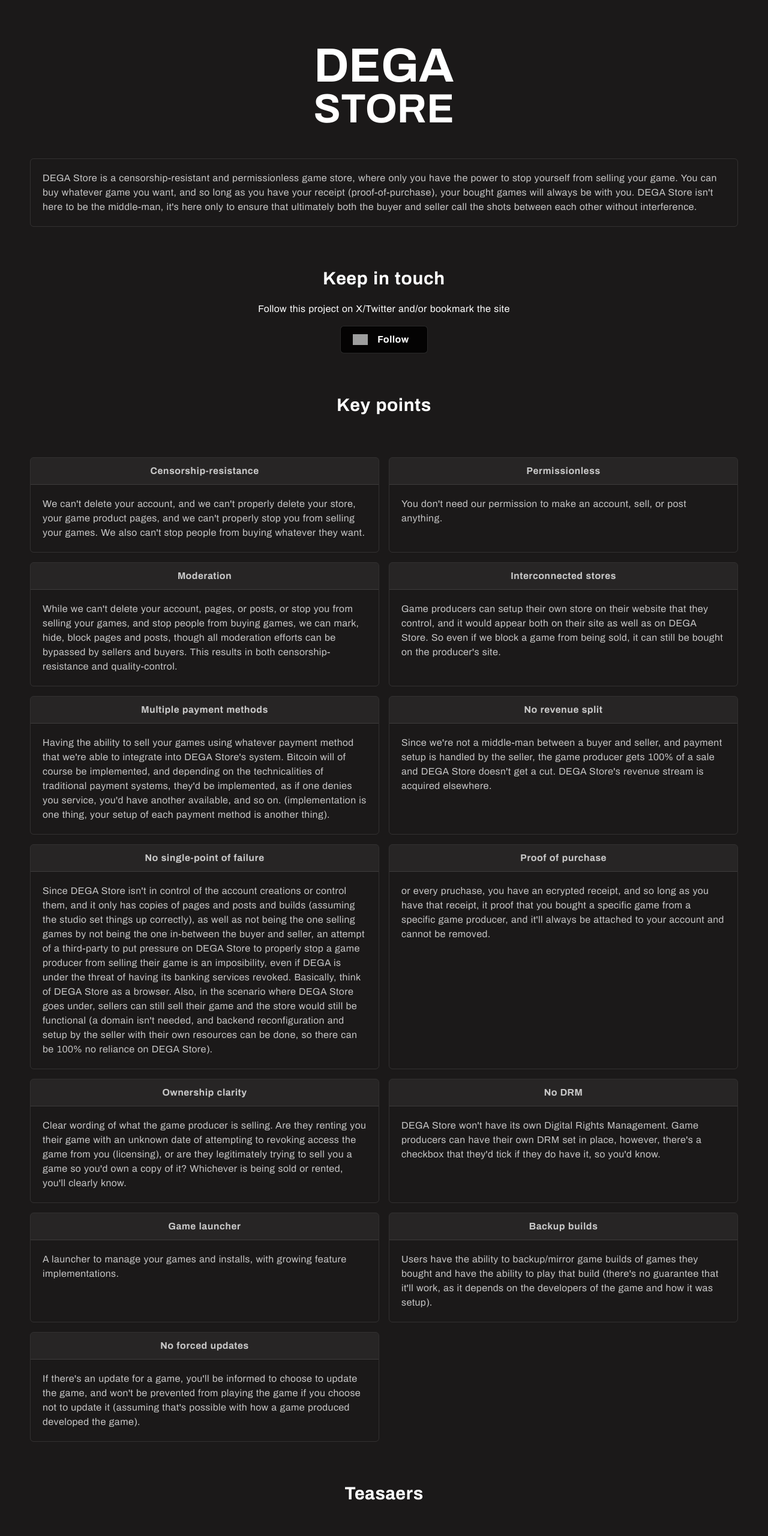
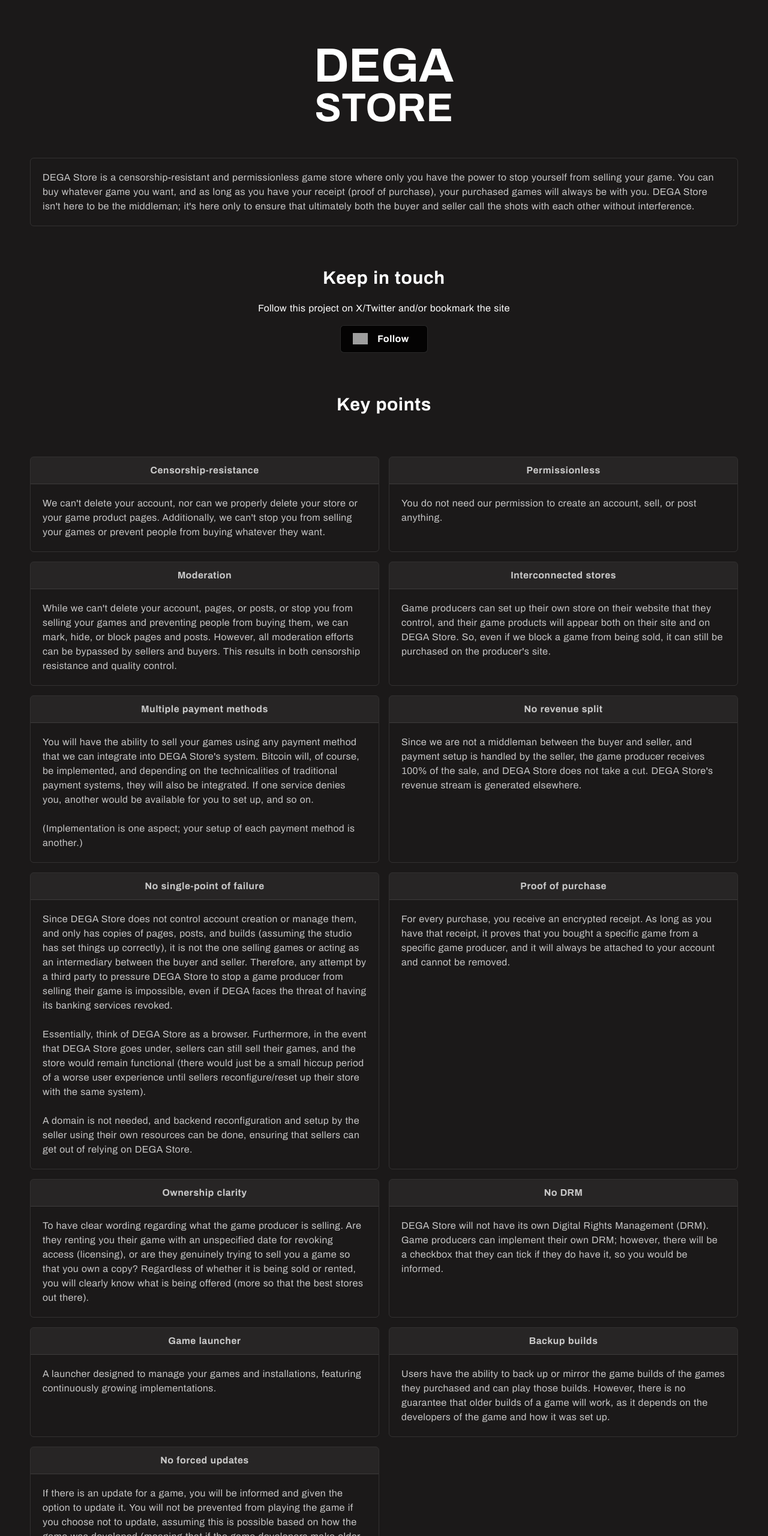
Before and after one commit to DEGAStore/DEGA-Store, a plain HTML site: page index.html in a window 1280 px wide. Shown: the top 2560 px of the page at 60% size. Drawn offline with nearby package versions, Linux system fonts and the light colour scheme; grey boxes are pictures that could not be loaded; files whose address does not match are found by name; a web font is replaced by a local one.

Commit message:
Add files via upload

```diff
--- a/index.html
+++ b/index.html
@@ -18,20 +18,14 @@
     <!-- main middle start -->
     <div class="w-full flex flex-col grow-1 overflow-hidden">
 
-    <div class="w-full h-full flex flex-col justify-center items-center p-[50px] gap-8">
+    <div class="w-full h-full flex flex-col justify-center items-center p-[50px] gap-8 max-md:p-[15]">
       <div class="w-full max-w-[1400px] flex flex-col justify-center items-center">
         <h1 class="text-[80px] font-bold">DEGA</h1>
-        <h1 class="text-[68px] font-bold mt-[-40px]">STORE<h1>
+        <h1 class="text-[67px] font-bold mt-[-40px]">STORE<h1>
       </div>
       <div class="w-full max-w-[1400px] flex flex-col justify-center items-center gap-16">
       <div class="w-full flex flex-col justify-center items-center p-[20px] rounded-md border border-solid border-white/10">
-        <p class="text-white/75">DEGA Store is a censorship-resistant and permissionless game
-          store, where only you have the power to stop yourself from selling your
-          game. You can buy whatever game you want, and so long as you have your
-          receipt (proof-of-purchase), your bought games will always be with you.
-          DEGA Store isn't here to be the middle-man, it's here only to ensure that
-          ultimately both the buyer and seller call the shots between each other
-          without interference.</p>
+        <p class="text-white/75">DEGA Store is a censorship-resistant and permissionless game store where only you have the power to stop yourself from selling your game. You can buy whatever game you want, and as long as you have your receipt (proof of purchase), your purchased games will always be with you. DEGA Store isn't here to be the middleman; it's here only to ensure that ultimately both the buyer and seller call the shots with each other without interference.</p>
       </div>
       <div class="w-full flex flex-col gap-4 justify-center items-center">
         <h2 class="text-h2 font-bold">Keep in touch</h2>
@@ -52,7 +46,7 @@
             <p class="font-bold text-center">Censorship-resistance</p>
           </div>
           <div class="w-full p-[20px]">
-            <p class="">We can't delete your account, and we can't properly delete your store, your game product pages, and we can't properly stop you from selling your games. We also can't stop people from buying whatever they want.</p>
+            <p class="">We can't delete your account, nor can we properly delete your store or your game product pages. Additionally, we can't stop you from selling your games or prevent people from buying whatever they want.</p>
           </div>
         </div>
         <div class="flex flex-col w-full rounded-md border border-solid border-white/10 text-white/75 overflow-hidden">
@@ -60,7 +54,7 @@
             <p class="font-bold text-center">Permissionless</p>
           </div>
           <div class="w-full p-[20px]">
-            <p class="">You don't need our permission to make an account, sell, or post anything.</p>
+            <p class="">You do not need our permission to create an account, sell, or post anything.</p>
           </div>
         </div>
         <div class="flex flex-col w-full rounded-md border border-solid border-white/10 text-white/75 overflow-hidden">
@@ -68,7 +62,7 @@
             <p class="font-bold text-center">Moderation</p>
           </div>
           <div class="w-full p-[20px]">
-            <p class="">While we can't delete your account, pages, or posts, or stop you from selling your games, and stop people from buying games, we can mark, hide, block pages and posts, though all moderation efforts can be bypassed by sellers and buyers. This results in both censorship-resistance and quality-control.</p>
+            <p class="">While we can't delete your account, pages, or posts, or stop you from selling your games and preventing people from buying them, we can mark, hide, or block pages and posts. However, all moderation efforts can be bypassed by sellers and buyers. This results in both censorship resistance and quality control.</p>
           </div>
         </div>
         <div class="flex flex-col w-full rounded-md border border-solid border-white/10 text-white/75 overflow-hidden">
@@ -76,7 +70,7 @@
             <p class="font-bold text-center">Interconnected stores</p>
           </div>
           <div class="w-full p-[20px]">
-            <p class="">Game producers can setup their own store on their website that they control, and it would appear both on their site as well as on DEGA Store. So even if we block a game from being sold, it can still be bought on the producer's site.</p>
+            <p class="">Game producers can set up their own store on their website that they control, and their game products will appear both on their site and on DEGA Store. So, even if we block a game from being sold, it can still be purchased on the producer's site.</p>
           </div>
         </div>
         <div class="flex flex-col w-full rounded-md border border-solid border-white/10 text-white/75 overflow-hidden">
@@ -84,8 +78,7 @@
             <p class="font-bold text-center">Multiple payment methods</p>
           </div>
           <div class="w-full p-[20px]">
-            <p class="">Having the ability to sell your games using whatever payment method that we're able to integrate into DEGA Store's system. Bitcoin will of course be implemented, and depending on the technicalities of traditional payment systems, they'd be implemented,
-              as if one denies you service, you'd have another available, and so on. (implementation is one thing, your setup of each payment method is another thing).</p>
+            <p class="">You will have the ability to sell your games using any payment method that we can integrate into DEGA Store's system. Bitcoin will, of course, be implemented, and depending on the technicalities of traditional payment systems, they will also be integrated. If one service denies you, another would be available for you to set up, and so on. <br><br>(Implementation is one aspect; your setup of each payment method is another.)</p>
           </div>
         </div>
         <div class="flex flex-col w-full rounded-md border border-solid border-white/10 text-white/75 overflow-hidden">
@@ -93,7 +86,7 @@
             <p class="font-bold text-center">No revenue split</p>
           </div>
           <div class="w-full p-[20px]">
-            <p class="">Since we're not a middle-man between a buyer and seller, and payment setup is handled by the seller, the game producer gets 100% of a sale and DEGA Store doesn't get a cut. DEGA Store's revenue stream is acquired elsewhere.</p>
+            <p class="">Since we are not a middleman between the buyer and seller, and payment setup is handled by the seller, the game producer receives 100% of the sale, and DEGA Store does not take a cut. DEGA Store's revenue stream is generated elsewhere.</p>
           </div>
         </div>
         <div class="flex flex-col w-full rounded-md border border-solid border-white/10 text-white/75 overflow-hidden">
@@ -101,13 +94,7 @@
             <p class="font-bold text-center">No single-point of failure</p>
           </div>
           <div class="w-full p-[20px]">
-            <p class="">Since DEGA Store isn't in control of the account creations or control them, and it only has copies of
-              pages and posts and builds (assuming the studio set things up correctly), as well as not being the one selling
-              games by not being the one in-between the buyer and seller, an attempt of a third-party to put pressure on DEGA Store
-              to properly stop a game producer from selling their game is an imposibility, even if DEGA is under the threat of
-              having its banking services revoked. Basically, think of DEGA Store as a browser. Also, in the scenario where DEGA Store
-              goes under, sellers can still sell their game and the store would still be functional (a domain isn't needed, and backend
-              reconfiguration and setup by the seller with their own resources can be done, so there can be 100% no reliance on DEGA Store).</p>
+            <p class="">Since DEGA Store does not control account creation or manage them, and only has copies of pages, posts, and builds (assuming the studio has set things up correctly), it is not the one selling games or acting as an intermediary between the buyer and seller. Therefore, any attempt by a third party to pressure DEGA Store to stop a game producer from selling their game is impossible, even if DEGA faces the threat of having its banking services revoked.<br><br>Essentially, think of DEGA Store as a browser. Furthermore, in the event that DEGA Store goes under, sellers can still sell their games, and the store would remain functional (there would just be a small hiccup period of a worse user experience until sellers reconfigure/reset up their store with the same system). <br><br>A domain is not needed, and backend reconfiguration and setup by the seller using their own resources can be done, ensuring that sellers can get out of relying on DEGA Store.</p>
           </div>
         </div>
         <div class="flex flex-col w-full rounded-md border border-solid border-white/10 text-white/75 overflow-hidden">
@@ -115,7 +102,7 @@
             <p class="font-bold text-center">Proof of purchase</p>
           </div>
           <div class="w-full p-[20px]">
-            <p class="">or every pruchase, you have an ecrypted receipt, and so long as you have that receipt, it proof that you bought a specific game from a specific game producer, and it'll always be attached to your account and cannot be removed.</p>
+            <p class="">For every purchase, you receive an encrypted receipt. As long as you have that receipt, it proves that you bought a specific game from a specific game producer, and it will always be attached to your account and cannot be removed.</p>
           </div>
         </div>
         <div class="flex flex-col w-full rounded-md border border-solid border-white/10 text-white/75 overflow-hidden">
@@ -123,7 +110,7 @@
             <p class="font-bold text-center">Ownership clarity</p>
           </div>
           <div class="w-full p-[20px]">
-            <p class="">Clear wording of what the game producer is selling. Are they renting you their game with an unknown date of attempting to revoking access the game from you (licensing), or are they legitimately trying to sell you a game so you'd own a copy of it? Whichever is being sold or rented, you'll clearly know.</p>
+            <p class="">To have clear wording regarding what the game producer is selling. Are they renting you their game with an unspecified date for revoking access (licensing), or are they genuinely trying to sell you a game so that you own a copy? Regardless of whether it is being sold or rented, you will clearly know what is being offered (more so that the best stores out there).</p>
           </div>
         </div>
         <div class="flex flex-col w-full rounded-md border border-solid border-white/10 text-white/75 overflow-hidden">
@@ -131,7 +118,7 @@
             <p class="font-bold text-center">No DRM</p>
           </div>
           <div class="w-full p-[20px]">
-            <p class="">DEGA Store won't have its own Digital Rights Management. Game producers can have their own DRM set in place, however, there's a checkbox that they'd tick if they do have it, so you'd know.</p>
+            <p class="">DEGA Store will not have its own Digital Rights Management (DRM). Game producers can implement their own DRM; however, there will be a checkbox that they can tick if they do have it, so you would be informed.</p>
           </div>
         </div>
         <div class="flex flex-col w-full rounded-md border border-solid border-white/10 text-white/75 overflow-hidden">
@@ -139,7 +126,7 @@
             <p class="font-bold text-center">Game launcher</p>
           </div>
           <div class="w-full p-[20px]">
-            <p class="">A launcher to manage your games and installs, with growing feature implementations.</p>
+            <p class="">A launcher designed to manage your games and installations, featuring continuously growing implementations.</p>
           </div>
         </div>
         <div class="flex flex-col w-full rounded-md border border-solid border-white/10 text-white/75 overflow-hidden">
@@ -147,7 +134,7 @@
             <p class="font-bold text-center">Backup builds</p>
           </div>
           <div class="w-full p-[20px]">
-            <p class="">Users have the ability to backup/mirror game builds of games they bought and have the ability to play that build (there's no guarantee that it'll work, as it depends on the developers of the game and how it was setup).</p>
+            <p class="">Users have the ability to back up or mirror the game builds of the games they purchased and can play those builds. However, there is no guarantee that older builds of a game will work, as it depends on the developers of the game and how it was set up.</p>
           </div>
         </div>
         <div class="flex flex-col w-full rounded-md border border-solid border-white/10 text-white/75 overflow-hidden">
@@ -155,12 +142,12 @@
             <p class="font-bold text-center">No forced updates</p>
           </div>
           <div class="w-full p-[20px]">
-            <p class="">If there's an update for a game, you'll be informed to choose to update the game, and won't be prevented from playing the game if you choose not to update it (assuming that's possible with how a game produced developed the game).</p>
+            <p class="">If there is an update for a game, you will be informed and given the option to update it. You will not be prevented from playing the game if you choose not to update, assuming this is possible based on how the game was developed (meaning that if the game developers make older builds unplayable).</p>
           </div>
         </div>
       </div>
       <div class="w-full flex flex-row justify-center items-center">
-        <h2 class="text-h2 font-bold">Teasaers</h2>
+        <h2 class="text-h2 font-bold">Teasers</h2>
       </div>
       <div class="w-full grid grid-cols-2 gap-4 max-md:grid-cols-1">
         <div class="flex flex-col w-full rounded-md border border-solid border-white/10 text-white/75 overflow-hidden">
@@ -183,7 +170,7 @@
             <p class="font-bold">Isn't this too good to be true?</p>
           </div>
           <div class="w-full p-[20px]">
-            <p class="">On the surface, probably, but not in reality. It's not all sunshine and rainbows, as this still takes decent effort to make things work, even for the game seller, in the background, but if all's done right and as this continues to grow, it'll get better, and freedoms continue to get more powerful.</p>
+            <p class="">On the surface, it may seem that way, but not in reality. It's not all sunshine and rainbows; it still requires considerable effort to make things work, even for the game seller behind the scenes. However, if everything is done correctly and as this continues to grow, it will improve, and freedoms will become more powerful.</p>
           </div>
         </div>
         <div class="flex flex-col w-full rounded-md border border-solid border-white/10 text-white/75 overflow-hidden">
@@ -191,7 +178,7 @@
             <p class="font-bold">Is all of this possible?</p>
           </div>
           <div class="w-full p-[20px]">
-            <p class="">Yes. A lot of the systems that'll be developed for DEGA Store has already been developed elsewhere in different projects. The only system we're not 100% sure on is the multiple payment methods system, as we haven't dabbled with that yet, but we're optimistic about it and we'll update this answer with the good news in the future.</p>
+            <p class="">Yes, many of the systems that will be developed for DEGA Store have already been developed and implemented in a different project. The only system we are not 100% sure about is the multiple payment methods system, as we have not explored that yet. However, we are optimistic about it and will update this answer with good news in the future.</p>
           </div>
         </div>
         <div class="flex flex-col w-full rounded-md border border-solid border-white/10 text-white/75 overflow-hidden">
@@ -199,7 +186,7 @@
             <p class="font-bold">Since you aren't taking any cut from game sales, not even 1%, how are you able to make money to sustain DEGA Store?</p>
           </div>
           <div class="w-full p-[20px]">
-            <p class="">Developers need storage and bandwidth for their game builds, as well as quality speeds, so we'll be selling that. Basically good backend infrastructure. That's the initial core of the business model, and there are more revenue streams to be implemented.</p>
+            <p class="">Developers need storage and bandwidth for their game builds, as well as reliable speeds, so we will be providing that. Essentially, we are focused on building a strong backend infrastructure. This forms the initial core of our business model, and there are additional revenue streams to be implemented.</p>
           </div>
         </div>
         <div class="flex flex-col w-full rounded-md border border-solid border-white/10 text-white/75 overflow-hidden">
@@ -207,11 +194,7 @@
             <p class="font-bold">When will this go live?</p>
           </div>
           <div class="w-full p-[20px]">
-            <p class="">We're currently focused on a different project, and DEGA Store is definitely a bigger endeavor than that other project,
-              so as soon as that project starts getting profits with decent margins, a percentage of it will be used to fund the development of
-              DEGA Store, or if investors come along to fund it. However, keep in mind that what's developed for that project will most likely be
-              used for DEGA Store, so you could assume that we're already building it with that in mind. We're in the last stages of planning on this,
-              and the frontend design is being developed in our free time whenever possible.</p>
+            <p class="">We are currently focused on a different project, and DEGA Store is certainly a larger endeavor than it. As soon as that project begins generating profits with decent margins, a percentage of those profits will be allocated to fund the development of DEGA Store, or we may seek investors to support it. However, please keep in mind that what is developed for that project will most likely be utilized for DEGA Store, so with that in mind, you can assume that we are already building it. We are in the final stages of planning, and the frontend design is being developed in our free time whenever possible.</p>
           </div>
         </div>
       </div>
```
